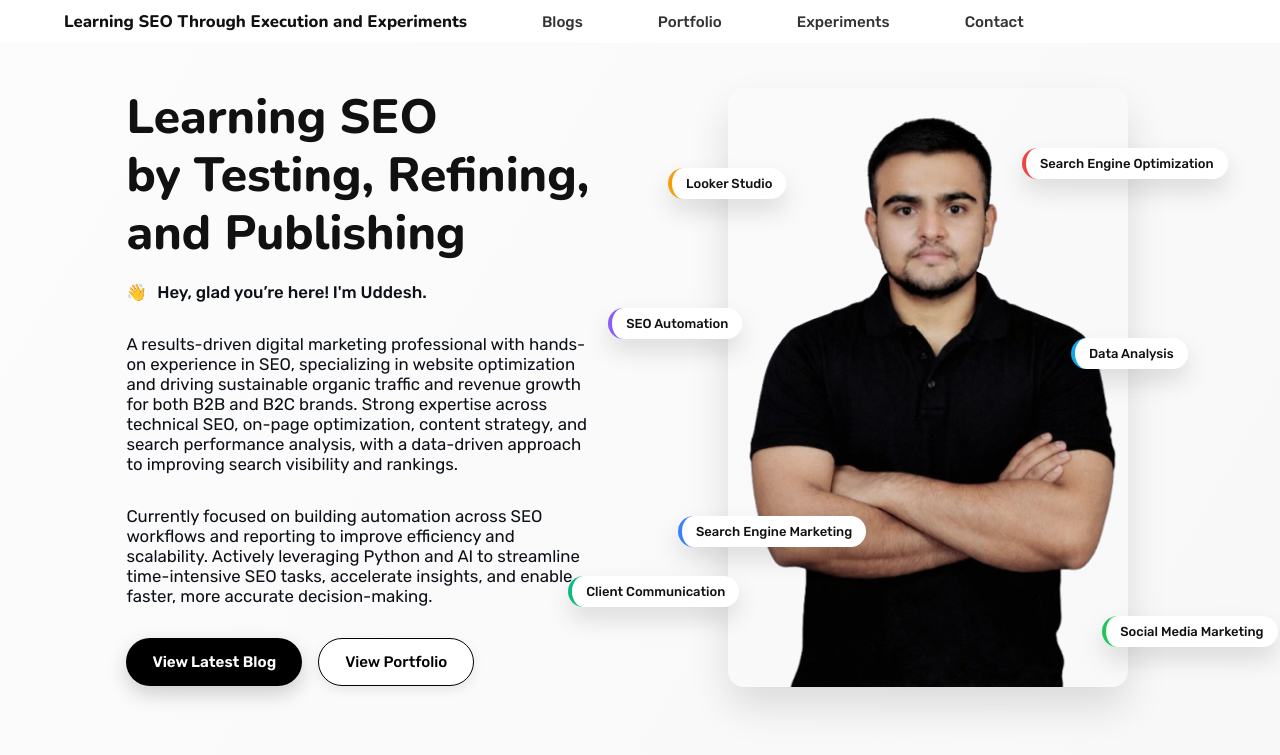
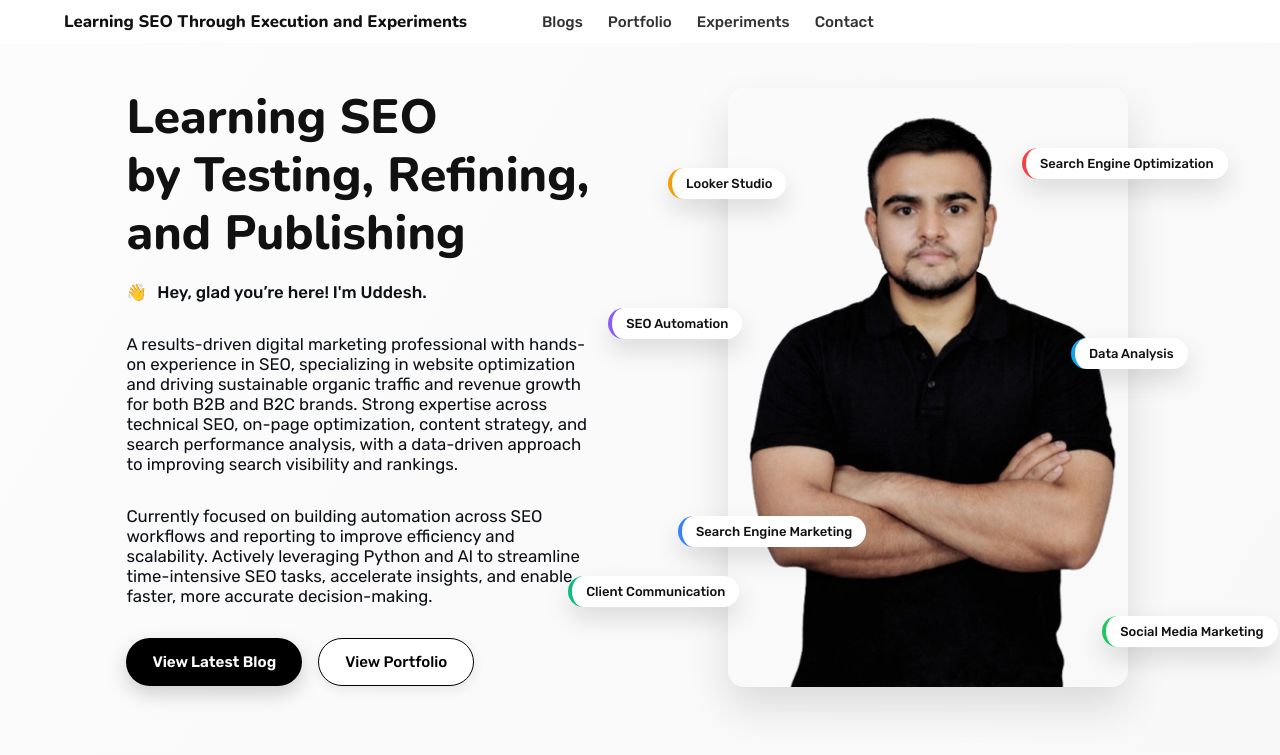
Before and after one commit to uddeshbommawar/uddeshbommawar.github.io, a Jekyll site: the page built from index.md, in a window 1280 px wide. Shown: the top 755 px of the page. Built offline with Jekyll 4.4.1, drawn with Linux system fonts in a browser that asks for light colours.

Commit message:
Update main.css

```diff
--- a/assets/css/main.css
+++ b/assets/css/main.css
@@ -112,7 +112,7 @@ h1, h2, h3, h4, h5, h6 {
 
 .site-nav {
   display: flex;
-  gap: 75px;
+  gap: 25px;
 }
 
 .site-nav a {
```
